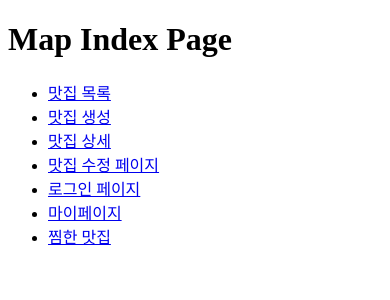
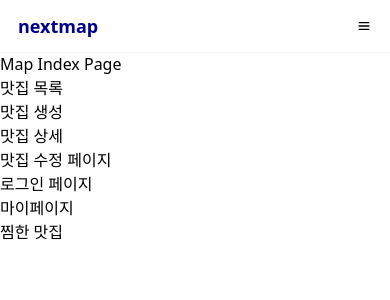
Before and after one commit to kabinny/next-gourmet-map, a Next.js app: page / in a window 390 px wide. Shown: the top 300 px of the page. Built offline with nearby package versions, Linux system fonts and the light colour scheme.

Commit message:
네비게이션, 레이아웃 추가

```diff
--- /dev/null
+++ b/src/components/Layout.tsx
@@ -0,0 +1,15 @@
+import { ReactNode } from 'react'
+import Navbar from './Navbar'
+
+interface LayoutProps {
+  children: ReactNode
+}
+
+export default function Layout({ children }: LayoutProps) {
+  return (
+    <div className="layout">
+      <Navbar />
+      {children}
+    </div>
+  )
+}
--- /dev/null
+++ b/src/components/Navbar.tsx
@@ -0,0 +1,59 @@
+import Link from 'next/link'
+import { useState } from 'react'
+import { BiMenu } from 'react-icons/bi'
+import { AiOutlineClose } from 'react-icons/ai'
+
+export default function Navbar() {
+  const [isOpen, setIsOpen] = useState(false)
+
+  return (
+    <>
+      <div className="navbar">
+        <div className="navbar__logo">nextmap</div>
+        <div className="navbar__list">
+          <Link href="/stores" className="navbar__list--item">
+            맛집 목록
+          </Link>
+          <Link href="/stores/new" className="navbar__list--item">
+            맛집 등록
+          </Link>
+          <Link href="/users/likes" className="navbar__list--item">
+            찜한 가게
+          </Link>
+          <Link href="/users/login" className="navbar__list--item">
+            로그인
+          </Link>
+        </div>
+
+        {/* mobile button */}
+        <div
+          role="presentation"
+          className="navbar__button"
+          onClick={() => setIsOpen((val) => !val)}
+        >
+          {isOpen ? <AiOutlineClose /> : <BiMenu />}
+        </div>
+      </div>
+
+      {/* mobile navbar */}
+      {isOpen && (
+        <div className="navbar--mobile">
+          <div className="navbar__list--mobile">
+            <Link href="/stores" className="navbar__list--item--mobile">
+              맛집 목록
+            </Link>
+            <Link href="/stores/new" className="navbar__list--item--mobile">
+              맛집 등록
+            </Link>
+            <Link href="/users/likes" className="navbar__list--item--mobile">
+              찜한 가게
+            </Link>
+            <Link href="/users/login" className="navbar__list--item--mobile">
+              로그인
+            </Link>
+          </div>
+        </div>
+      )}
+    </>
+  )
+}
--- a/src/pages/index.tsx
+++ b/src/pages/index.tsx
@@ -1,8 +1,9 @@
+import Layout from '@/components/Layout'
 import Link from 'next/link'
 
 export default function Home() {
   return (
-    <div>
+    <Layout>
       <h1>Map Index Page</h1>
       <ul>
         <li>
@@ -27,6 +28,6 @@ export default function Home() {
           <Link href="/users/likes">찜한 맛집</Link>
         </li>
       </ul>
-    </div>
+    </Layout>
   )
 }
--- a/src/styles/globals.css
+++ b/src/styles/globals.css
@@ -1,3 +1,83 @@
-/* @tailwind base;
+@tailwind base;
 @tailwind components;
-@tailwind utilities; */
+@tailwind utilities;
+
+.navbar {
+  display: flex;
+  justify-content: space-between;
+  align-items: center;
+  position: fixed;
+  width: 100%;
+  top: 0;
+  height: 52px;
+  box-shadow: 0 1px 2px 0 rgb(0 0 0 / 0.05);
+  background: white;
+}
+
+.navbar__logo {
+  color: darkblue;
+  font-size: 18px;
+  font-weight: 600;
+  cursor: pointer;
+  padding: 0 18px;
+}
+
+.navbar__list {
+  padding: 0 18px;
+  display: flex;
+  gap: 12px;
+  align-items: center;
+}
+
+.navbar__button {
+  display: none;
+}
+
+.navbar__list--item {
+  cursor: pointer;
+}
+
+.navbar__list--item:hover {
+  color: darkgray;
+}
+
+.layout {
+  padding-top: 52px;
+}
+
+@media only screen and (max-width: 600px) {
+  .navbar--mobile {
+    position: fixed;
+    width: 100%;
+    top: 52px;
+    background: darkblue;
+    color: white;
+    height: 100%;
+  }
+
+  .navbar__list {
+    display: none;
+  }
+
+  .navbar__button {
+    display: block;
+    padding: 0 18px;
+    cursor: pointer;
+  }
+
+  .navbar__list--item--mobile {
+    cursor: pointer;
+  }
+
+  .navber__list--item--mobile:hover {
+    color: darkgray;
+  }
+
+  .navbar__list--mobile {
+    display: flex;
+    flex-direction: column;
+    gap: 16px;
+    align-items: flex-start;
+    padding: 24px 18px;
+  }
+}
```
Also changed, not shown: package.json (+5 -4 lines), 1 other file (tests, documents, lock files or other folders).
